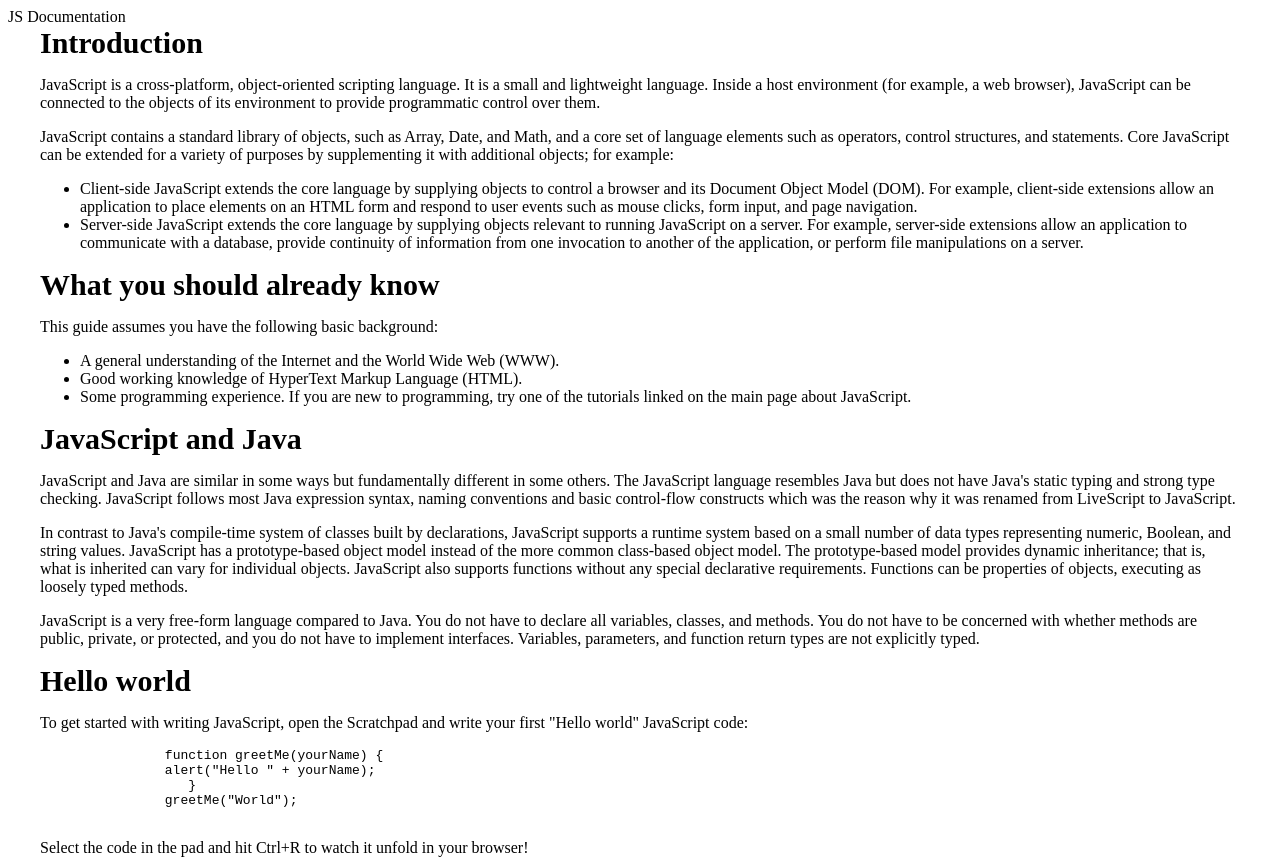
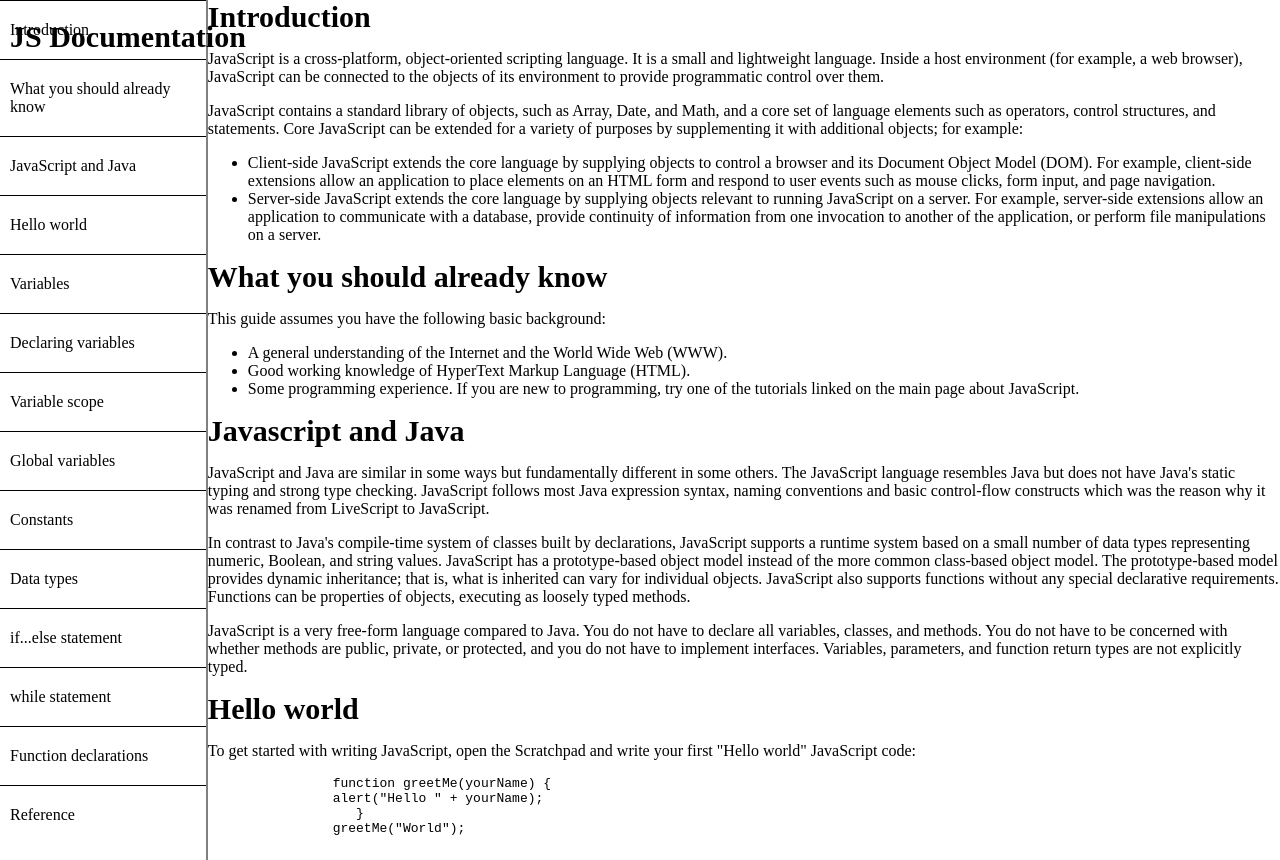
Before and after one commit to ngodi/microverse_technical_documentation, a plain HTML site: page index.html in a window 1280 px wide. Shown: the top 860 px of the page. Drawn offline with Linux system fonts and the light colour scheme.

Commit message:
second commit

```diff
--- a/index.html
+++ b/index.html
@@ -8,12 +8,28 @@
 <body>
 
 	<nav id="navbar">
-		<header>JS Documentation</header>
+		<header >JS Documentation</header>
+
+        <a class="nav-link" href="#Introduction">Introduction</a>
+        <a class="nav-link" href="#What_you_should_already_know">What you should already know</a>
+        <a class="nav-link" href="#Javascript_and_Java">JavaScript and Java</a>
+        <a class="nav-link" href="#Hello_world">Hello world</a>
+        <a class="nav-link" href="#Variables">Variables</a>
+        <a class="nav-link" href="#Declaring_variables">Declaring variables</a>
+        <a class="nav-link" href="#Variable_scope">Variable scope</a>
+        <a class="nav-link" href="#Global_variables">Global variables</a>
+        <a class="nav-link" href="#Constants">Constants</a>
+        <a class="nav-link" href="#Data_types">Data types</a>
+        <a class="nav-link" href="#if...else_statement">if...else statement</a>
+        <a class="nav-link" href="#while_statement">while statement</a>
+        <a class="nav-link" href="#Function_declarations">Function declarations</a>
+        <a class="nav-link" href="#Reference">Reference</a>
+
 
 	</nav>
   <main  id="main-doc">
-     <section class=" main-section" id="Introduction">
-     	<header>Introduction</header>
+     <section class="main-section" id="Introduction">
+     	<header >Introduction</header>
      	<p>JavaScript is a cross-platform, object-oriented scripting language. It is a small and lightweight language. Inside a host environment (for example, a web browser), JavaScript can be connected to the objects of its environment to provide programmatic control over them.<p>
 
      	<p>JavaScript contains a standard library of objects, such as Array, Date, and Math, and a core set of language elements such as operators, control structures, and statements. Core JavaScript can be extended for a variety of purposes by supplementing it with additional objects; for example:</p>
@@ -25,7 +41,7 @@
      	</ul>
      </section>
 
-     <section class=" main-section" id="What_you_should_already_know">
+     <section class="main-section" id="What_you_should_already_know">
      	<header>What you should already know</header>
      	<p>This guide assumes you have the following basic background:</p>
      	<ul>
@@ -35,8 +51,8 @@
      	</ul>
      </section>
 
-     <section class=" main-section" id="Javascript_and_Java">
-     	<header>JavaScript and Java</header>
+     <section class="main-section" id="Javascript_and_Java">
+     	<header>Javascript and Java</header>
      	<p>JavaScript and Java are similar in some ways but fundamentally different in some others. The JavaScript language resembles Java but does not have Java's static typing and strong type checking. JavaScript follows most Java expression syntax, naming conventions and basic control-flow constructs which was the reason why it was renamed from LiveScript to JavaScript.</p>
      	<p>In contrast to Java's compile-time system of classes built by declarations, JavaScript supports a runtime system based on a small number of data types representing numeric, Boolean, and string values. JavaScript has a prototype-based object model instead of the more common class-based object model. The prototype-based model provides dynamic inheritance; that is, what is inherited can vary for individual objects. JavaScript also supports functions without any special declarative requirements. Functions can be properties of objects, executing as loosely typed methods.</p>
      	<p>
@@ -44,7 +60,7 @@
      	</p>
      </section>
 
-     <section class=" main-section" id="Hello_world">
+     <section class="main-section" id="Hello_world">
      	<header>Hello world</header>
      	<p>To get started with writing JavaScript, open the Scratchpad and write your first "Hello world" JavaScript code:</p>
      	<code>
@@ -58,14 +74,14 @@
      	<p>Select the code in the pad and hit Ctrl+R to watch it unfold in your browser!</p>
      </section>
 
-     <section class=" main-section" id="Variables">
+     <section class="main-section" id="Variables">
      	<header>Variables</header>
      	<p>You use variables as symbolic names for values in your application. The names of variables, called identifiers, conform to certain rules.</p>
      	<p>A JavaScript identifier must start with a letter, underscore (_), or dollar sign ($); subsequent characters can also be digits (0-9). Because JavaScript is case sensitive, letters include the characters "A" through "Z" (uppercase) and the characters "a" through "z" (lowercase).</p>
      	<p>You can use ISO 8859-1 or Unicode letters such as å and ü in identifiers. You can also use the Unicode escape sequences as characters in identifiers. Some examples of legal names are Number_hits, temp99, and _name.</p>
      </section>
 
-      <section class=" main-section" id="Declaring_variables">
+      <section class="main-section" id="Declaring_variables">
       	<header>Declaring variables</header>
       	<p>You can declare a variable in three ways:</p>
       	<p>With the keyword var. For example</p>
@@ -84,7 +100,7 @@
      	<p>This syntax can be used to declare a block scope local variable. See Variable scope below.</p>
      </section>
 
-     <section class=" main-section" id="Variable_scope">
+     <section class="main-section" id="Variable_scope">
      	<header>Variable scope</header>
      	<p>When you declare a variable outside of any function, it is called a global variable, because it is available to any other code in the current document. When you declare a variable within a function, it is called a local variable, because it is available only within that function.</p>
      	<p>JavaScript before ECMAScript 2015 does not have block statement scope; rather, a variable declared within a block is local to the function (or global scope) that the block resides within. For example the following code will log 5, because the scope of x is the function (or global context) within which x is declared, not the block, which in this case is an if statement.</p>
@@ -109,31 +125,31 @@
      	</code>
      </section>
 
-     <section class=" main-section" id="Global_variables">
+     <section class="main-section" id="Global_variables">
      	<header>Global variables</header>
      </section>
 
-     <section class=" main-section" id="Constants">
+     <section class="main-section" id="Constants">
      	<header>Constants</header>
      </section>
 
-     <section class=" main-section" id="Data_types">
+     <section class="main-section" id="Data_types">
      	<header>Data types</header>
      </section>
 
-     <section class=" main-section" id="if_else_statement">
+     <section class="main-section" id="if...else_statement">
      	<header>if...else statement</header>
      </section>
 
-     <section class=" main-section" id="while_statement">
+     <section class="main-section" id="while_statement">
      	<header>while statement</header>
      </section>
 
-     <section class=" main-section" id="Function_declarations">
+     <section class="main-section" id="Function_declarations">
      	<header>Function declarations</header>
      </section>
 
-     <section class=" main-section" id="Reference">
+     <section class="main-section" id="Reference">
      	<header>Reference</header>
      </section>
 
--- a/style.css
+++ b/style.css
@@ -1,9 +1,66 @@
+@media only screen and (max-width: 800px) {
+	body{
+		display: flex;
+		flex-direction: column;
 
+
+	}
+
+	#navbar{
+		display:flex;
+		flex-direction: column;
+		font-size: 10px;
+
+
+	}
+
+
+}
+
+
+body{
+	display:flex;
+	padding: 0;
+	margin: 0;
+}
 #main-doc{
 	width: 1200px;
 	margin: auto;
+
 }
 .main-section header{
 	font-weight: bold;
 	font-size: 30px;
 }
+#navbar{
+	display:flex;
+	flex-direction: column;
+	width: 18%;
+	border-right: 2px solid grey;
+
+}
+
+a{
+	border-top: 1px solid black;
+	text-decoration: none;
+	color:black;
+	padding-top: 20px;
+	padding-bottom: 20px;
+	padding-left: 10px;
+	padding-right: 10px;
+
+
+}
+#navbar header{
+	font-weight: bold;
+	font-size: 30px;
+	padding-top: 20px;
+	padding-bottom: 20px;
+	padding-left: 10px;
+	padding-right: 10px;
+	position: fixed;
+	z-index: 1;
+	margin-bottom: 60px;
+
+
+}
```
